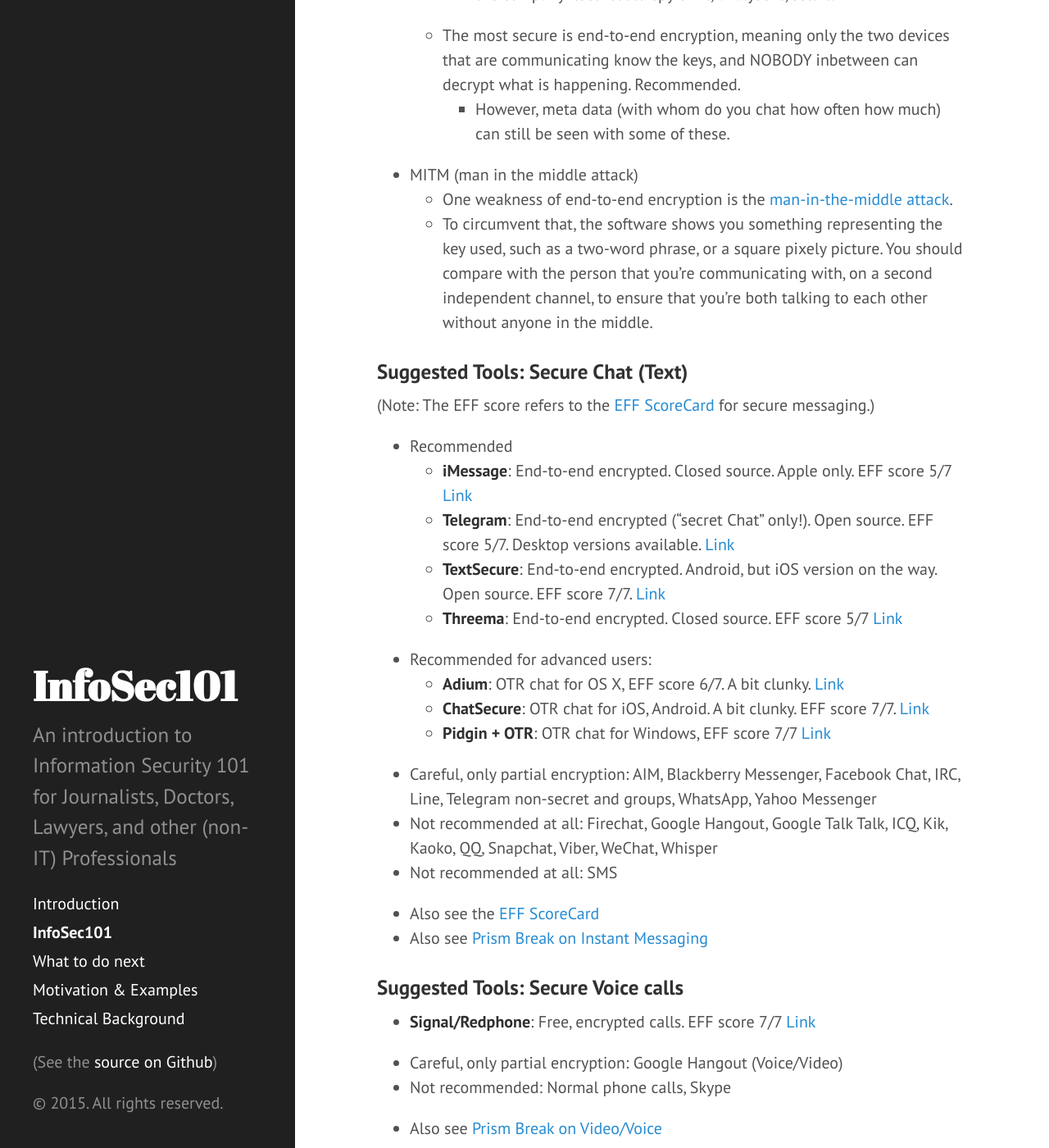
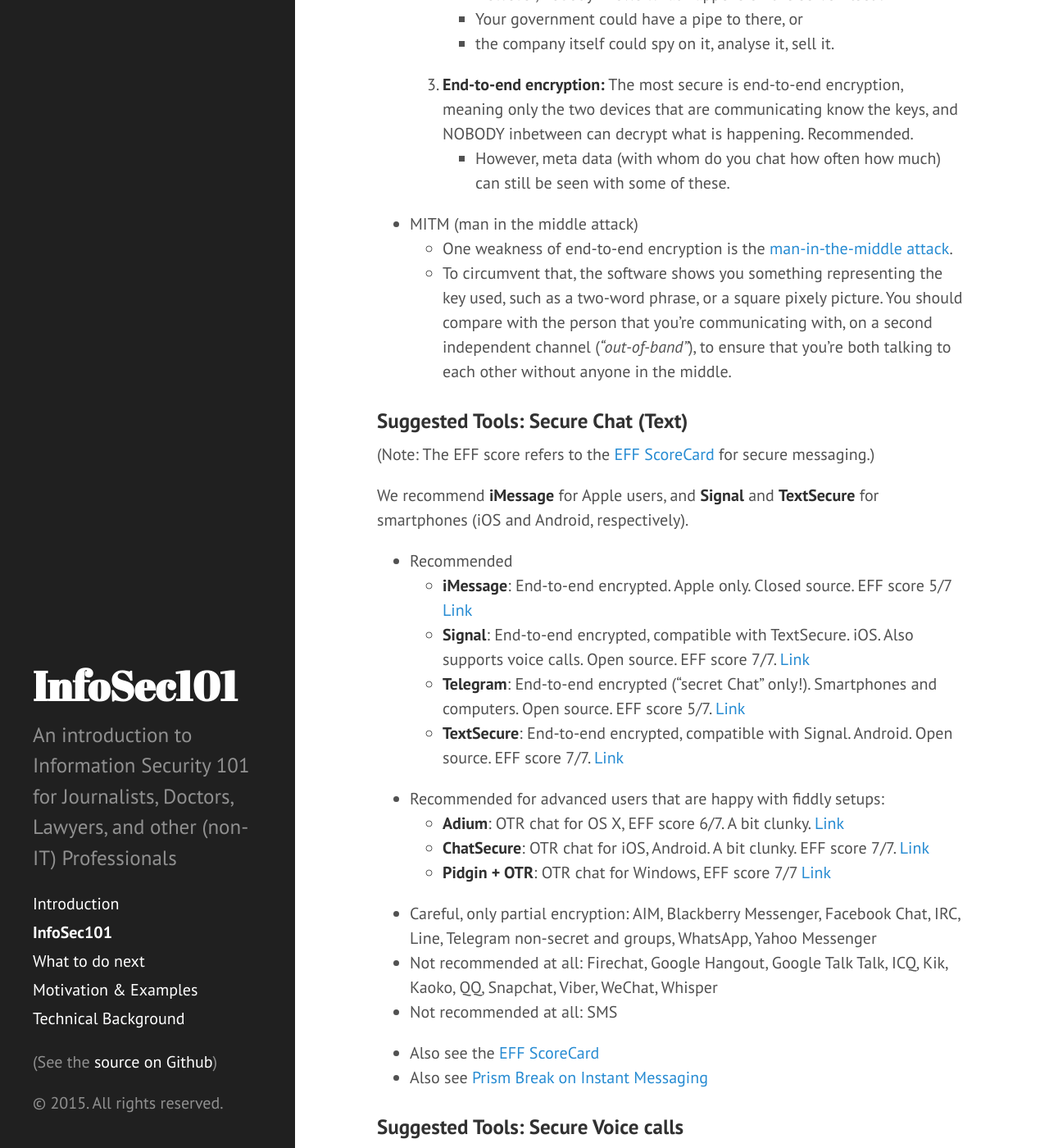
Before and after one commit to fabianlischka/InfoSec101, a Jekyll site: the page built from p1-InfoSec101.md, in a window 1280 px wide and 1400 px high, scrolled down 17153 px. Shown: the whole window at 82% size. Built offline with Jekyll 4.4.1, drawn with Linux system fonts in a browser that asks for light colours; Markdown is read by kramdown in place of the engine named in the settings; some of the changed text lies outside the part shown.

Commit message:
recommend Signal, update text chat capability

```diff
--- a/p1-InfoSec101.md
+++ b/p1-InfoSec101.md
@@ -397,34 +397,36 @@
 - Unfortunately, the most popular apps are spectacularly insecure
 - Fortunately, there are some decent and free alternatives out there!
 - Levels of security
-    - Many apps don't encrypt content at all, or badly. Not recommended. Very dangerous, as your conversations could easily be intercepted or altered by:
+    1. **No encryption:** Many apps don't encrypt content at all, or badly. Not recommended. Very dangerous, as your conversations could easily be intercepted or altered by:
         - the café whose Wifi you are using,
         - your internet service provider,
         - your government,
         - the company/provider.
-    - Some apps encrypt the communication all the way to their server, and from there to the other device. Careful, only partial encryption!
+    2. **Partial encryption:** Some apps encrypt the communication all the way to their server, and from there to the other device. Careful, only partial encryption!
         - This is fairly secure against random hackers, or the café whose Wifi you are usin.
         - However, nobody knows what happens on the server itself.
         - Your government could have a pipe to there, or
         - the company itself could spy on it, analyse it, sell it.
-    - The most secure is end-to-end encryption, meaning only the two devices that are communicating know the keys, and NOBODY inbetween can decrypt what is happening. Recommended.
+    3. **End-to-end encryption:** The most secure is end-to-end encryption, meaning only the two devices that are communicating know the keys, and NOBODY inbetween can decrypt what is happening. Recommended.
         - However, meta data (with whom do you chat how often how much) can still be seen with some of these.
 - MITM (man in the middle attack)
     - One weakness of end-to-end encryption is the [man-in-the-middle attack](https://en.wikipedia.org/wiki/Man-in-the-middle_attack).
-    - To circumvent that, the software shows you something representing the key used, such as a two-word phrase, or a square pixely picture. You should compare with the person that you're communicating with, on a second independent channel, to ensure that you're both talking to each other without anyone in the middle.
+    - To circumvent that, the software shows you something representing the key used, such as a two-word phrase, or a square pixely picture. You should compare with the person that you're communicating with, on a second independent channel (*"out-of-band"*), to ensure that you're both talking to each other without anyone in the middle.
 
 
 ### Suggested Tools: Secure Chat (Text)
 
 (Note: The EFF score refers to the [EFF ScoreCard](https://www.eff.org/secure-messaging-scorecard) for secure messaging.)
 
+We recommend **iMessage** for Apple users, and **Signal** and **TextSecure** for smartphones (iOS and Android, respectively).
+
 - Recommended
-  - **iMessage**: End-to-end encrypted. Closed source. Apple only. EFF score 5/7 [Link](https://www.apple.com/ios/messages/)
-  - **Telegram**: End-to-end encrypted (“secret Chat” only!). Open source. EFF score 5/7. Desktop versions available. [Link](https://telegram.org/)
-  - **TextSecure**: End-to-end encrypted. Android, but iOS version on the way. Open source. EFF score 7/7. [Link](https://whispersystems.org/)
-  - **Threema**: End-to-end encrypted. Closed source. EFF score 5/7 [Link](https://threema.ch/en)
+  - **iMessage**: End-to-end encrypted. Apple only. Closed source. EFF score 5/7 [Link](https://www.apple.com/ios/messages/)
+  - **Signal**: End-to-end encrypted, compatible with TextSecure. iOS. Also supports voice calls. Open source. EFF score 7/7. [Link](https://whispersystems.org/blog/signal/)
+  - **Telegram**: End-to-end encrypted (“secret Chat” only!). Smartphones and computers. Open source. EFF score 5/7. [Link](https://telegram.org/)
+  - **TextSecure**: End-to-end encrypted, compatible with Signal. Android. Open source. EFF score 7/7. [Link](https://whispersystems.org/)
 
-- Recommended for advanced users:
+- Recommended for advanced users that are happy with fiddly setups:
   - **Adium**: OTR chat for OS X, EFF score 6/7. A bit clunky. [Link](https://www.adium.im)
   - **ChatSecure**: OTR chat for iOS, Android. A bit clunky. EFF score 7/7. [Link](https://chatsecure.org/)
   - **Pidgin + OTR**: OTR chat for Windows, EFF score 7/7 [Link](https://otr.cypherpunks.ca)
@@ -438,7 +440,10 @@
 
 ### Suggested Tools: Secure Voice calls
 
-  - **Signal/Redphone**: Free, encrypted calls. EFF score 7/7 [Link](https://whispersystems.org/blog/signal/)
+We recommend **FaceTime** for Apple users, and **Signal** and **Redphone** for smartphones (iOS and Android, respectively).
+
+  - **Redphone**: Free, encrypted calls, compatible with Signal. Android. Open Source. EFF score 7/7 [Link](https://whispersystems.org/blog/signal/)
+  - **Signal**: Free, encrypted calls, compatible with Redphone. iOS. Also supports text chat. Open Source. EFF score 7/7 [Link](https://whispersystems.org/blog/signal/)
 
 - Careful, only partial encryption: Google Hangout (Voice/Video)
 - Not recommended: Normal phone calls, Skype
```
